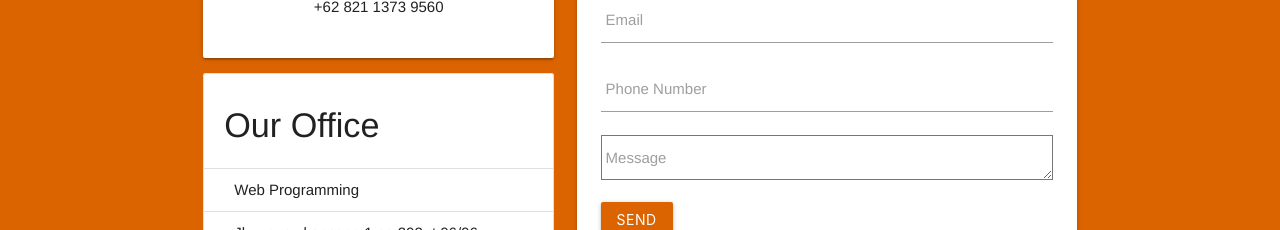
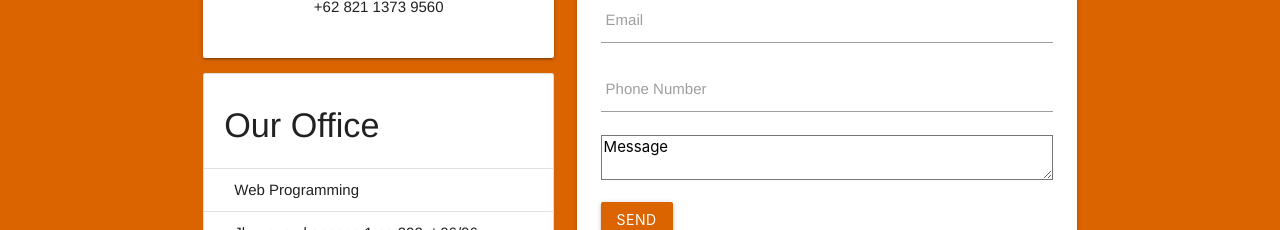
Before and after one commit to afrizalfadillah1808/TugasBesar2baru, a plain HTML site: page index.html in a window 1280 px wide. Shown: the part 1960-2190 px from the top of the page. Drawn offline with nearby package versions, Linux system fonts and the light colour scheme.

Commit message:
upload tugas 2 baru

```diff
--- a/index.html
+++ b/index.html
@@ -180,8 +180,8 @@
                   <label for="phone">Phone Number</label>
                   </div>
                   <div class="input-field">
-                  <textarea name="message" id="message" class="message"></textarea>
-                  <label for="message">Message</label>
+                    <textarea id="message">Message</textarea>
+                    <label for="message"></label><br>
                   </div>
                   <button type="submit" class="btn" style="background-color: rgb(219, 100, 0);">Send</button>
                 </div>
```
